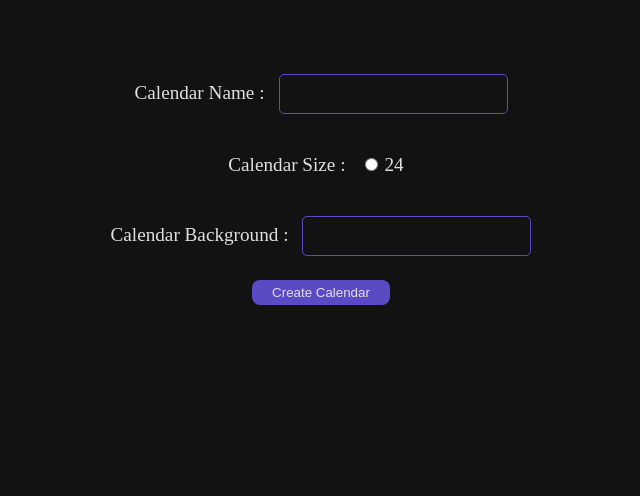
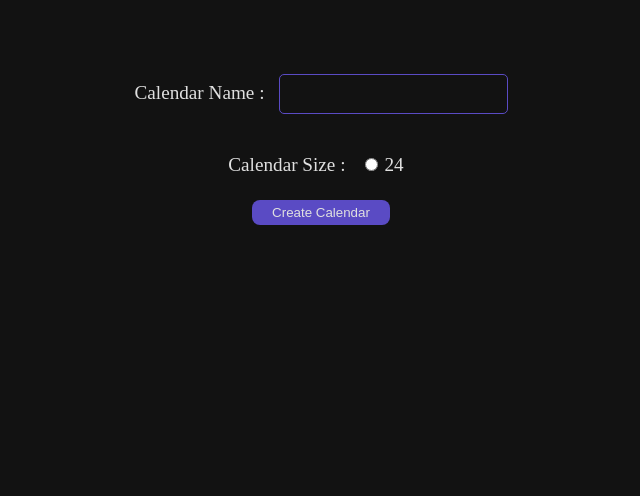
Before and after one commit to Rs-appez/subathonTimerEphemeriia, a Django app: page /giveaway/admin/create/ in a window 1280 px wide. Shown: the part 160-656 px from the top of the page, without its empty margins (319-959 px from the left). Run offline with Django 5.2, Linux system fonts and the light colour scheme; the visitor is signed in with stand-in values (Sample User, id 1); data comes from the database, SQL or seed files in the repository; parts of the project's set-up code (start-up, migrations or seed data) failed here and were passed over.

Commit message:
remove temporarily custom background

```diff
--- a/subathonTimerEphemeriia/giveaway/templates/giveaway/create_calendar.html
+++ b/subathonTimerEphemeriia/giveaway/templates/giveaway/create_calendar.html
@@ -27,10 +27,10 @@
                 <label for="calendar-size-{{ calendar.id }}">{{ calendar.size }}</label>
                 {% endfor %}
             </div>
-            <div class="input-group">
-                <label for="calendar-image">Calendar Background :</label>
-                <input type='text' id="calendar-image" name="calendar-image" required />
-            </div>
+            <!--<div class="input-group">-->
+            <!--    <label for="calendar-image">Calendar Background :</label>-->
+            <!--    <input type='text' id="calendar-image" name="calendar-image" required />-->
+            <!--</div>-->
             <button id="create-calendar" class="button">Create Calendar</button>
         </div>
 </body>
--- a/subathonTimerEphemeriia/giveaway/views_api.py
+++ b/subathonTimerEphemeriia/giveaway/views_api.py
@@ -34,14 +34,14 @@ class CalendarViewSet(viewsets.ModelViewSet):
     def create_calendar(self, request):
         title = bleach.clean(request.data.get("title"))
         base_calendar_id = request.data.get("base_calendar_id")
-        background_url = bleach.clean(request.data.get("background_url"))
+        # background_url = bleach.clean(request.data.get("background_url"))
 
         baseCalendar = BaseCalendar.objects.get(id=base_calendar_id)
         if not baseCalendar:
             return Response({"status": "BaseCalendar not found"}, status=404)
 
         calendar = Calendar.objects.create(
-            title=title, background_url=background_url, base_calendar=baseCalendar
+            title=title,  base_calendar=baseCalendar
         )
         calendar.generate_cells()
 
--- a/subathonTimerEphemeriia/static/giveaway/js/create_calendar.js
+++ b/subathonTimerEphemeriia/static/giveaway/js/create_calendar.js
@@ -5,10 +5,9 @@ function createCalendar(btn) {
     let title = document.getElementById("calendar-name").value;
     let base_calendar =
         document.querySelector('input[name="calendar-size"]:checked')?.value || "";
-    let img = document.getElementById("calendar-image").value;
-    console.log(title, base_calendar, img);
+    //let img = document.getElementById("calendar-image").value;
 
-    if (title === "" || base_calendar === "" || img === "") {
+    if (title === "" || base_calendar === "") {
         alert("Please fill all fields");
         btn.disabled = false;
         return;
@@ -25,7 +24,6 @@ function createCalendar(btn) {
         body: JSON.stringify({
             title: title,
             base_calendar_id: base_calendar,
-            background_url: img,
         }),
     })
         .then((response) => response.json())
```
